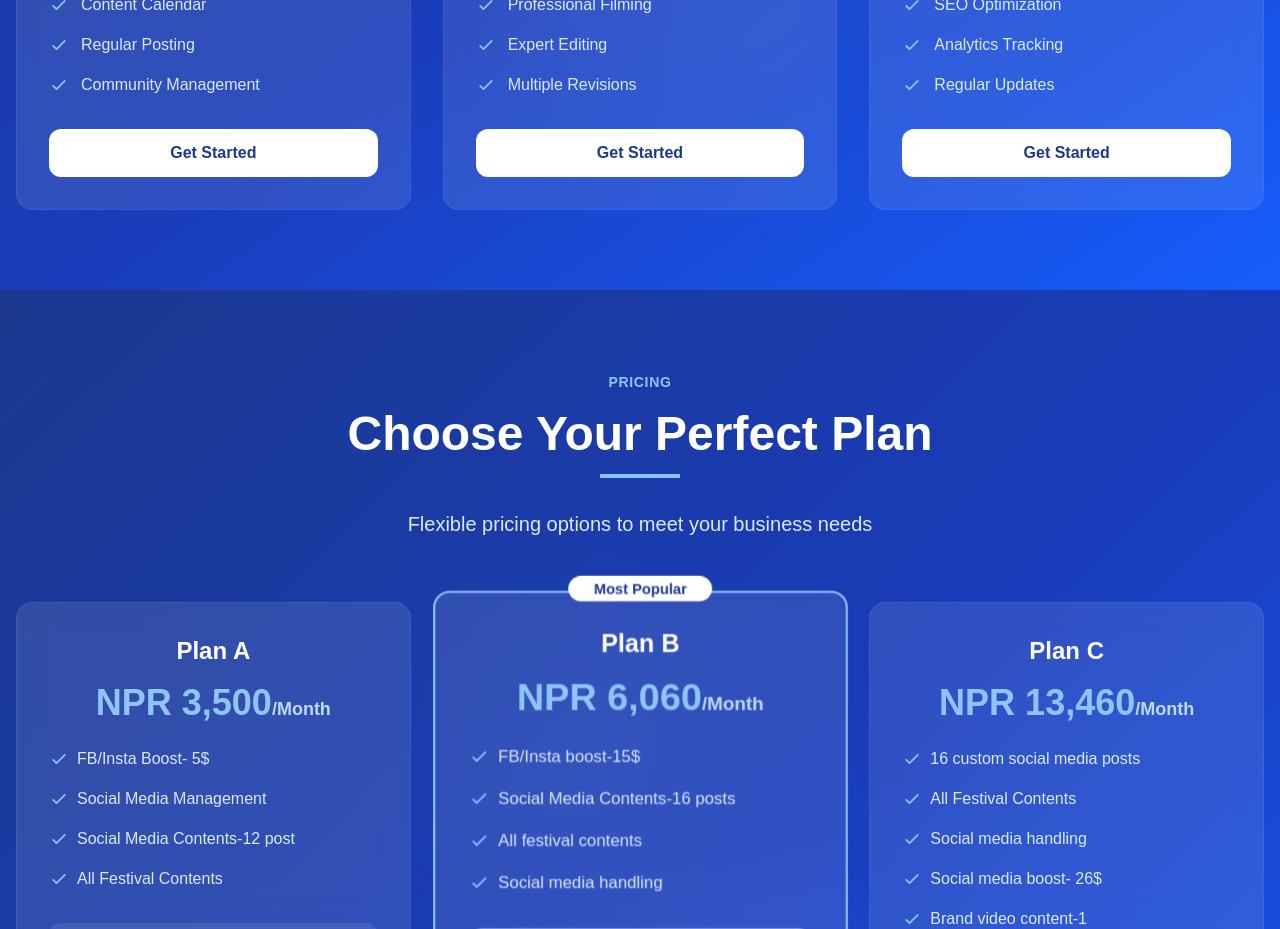
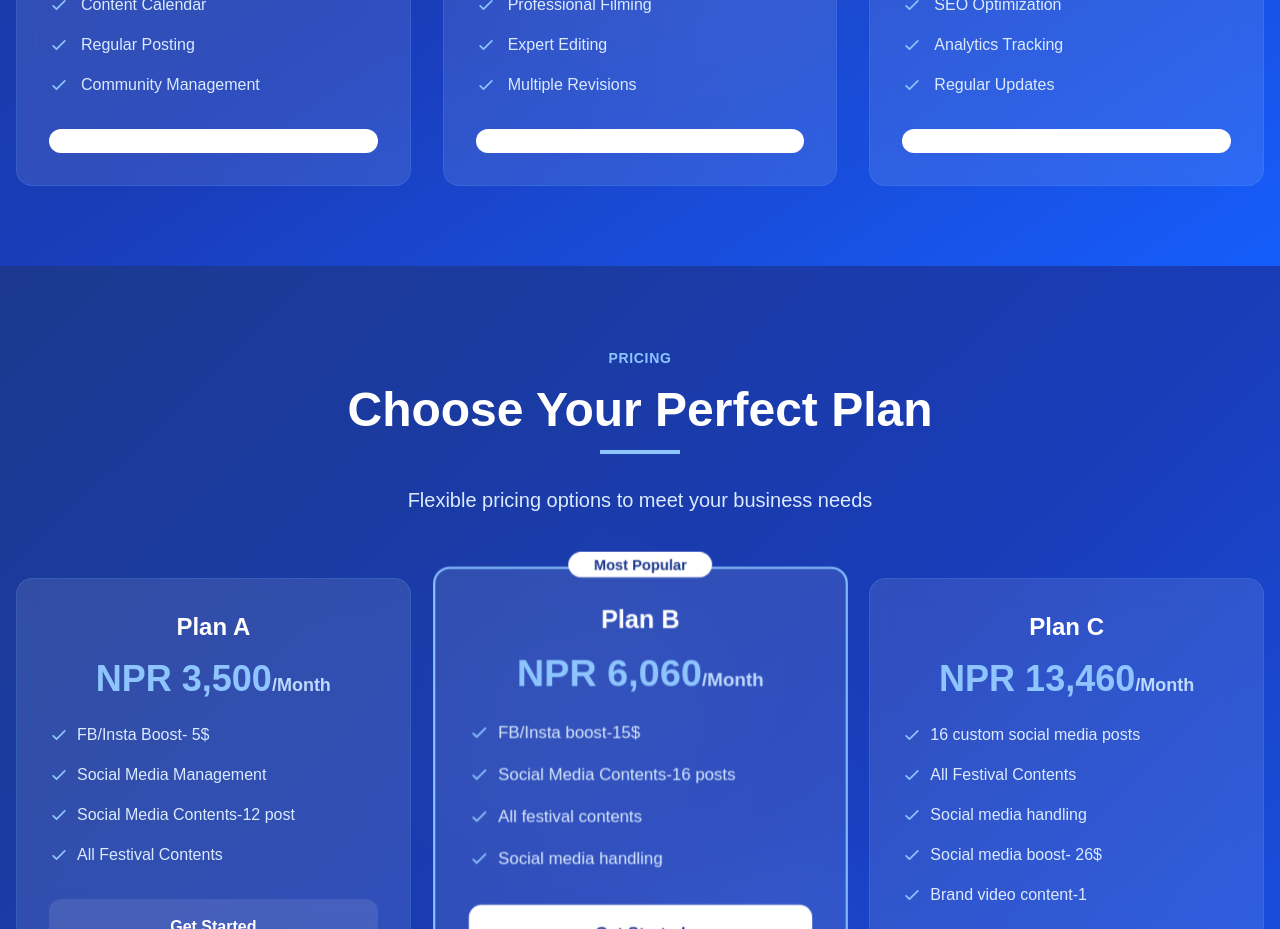
Before and after one commit to Kisoft-Tech-Solutions/paani_portfolio, a Next.js app: page / in a window 1280 px wide. Shown: the part 2060-2989 px from the top of the page. Built offline with nearby package versions, Linux system fonts and the light colour scheme.

Commit message:
added footer

```diff
--- a/src/components/home/Services.tsx
+++ b/src/components/home/Services.tsx
@@ -168,7 +168,7 @@ const Services = () => {
                 whileTap={{ scale: 0.95 }}
                 className="w-full mt-8 bg-white text-blue-900 py-3 rounded-xl font-semibold hover:bg-blue-50 transition-colors"
               >
-                Get Started
+
               </motion.button>
             </motion.div>
           ))}
```
